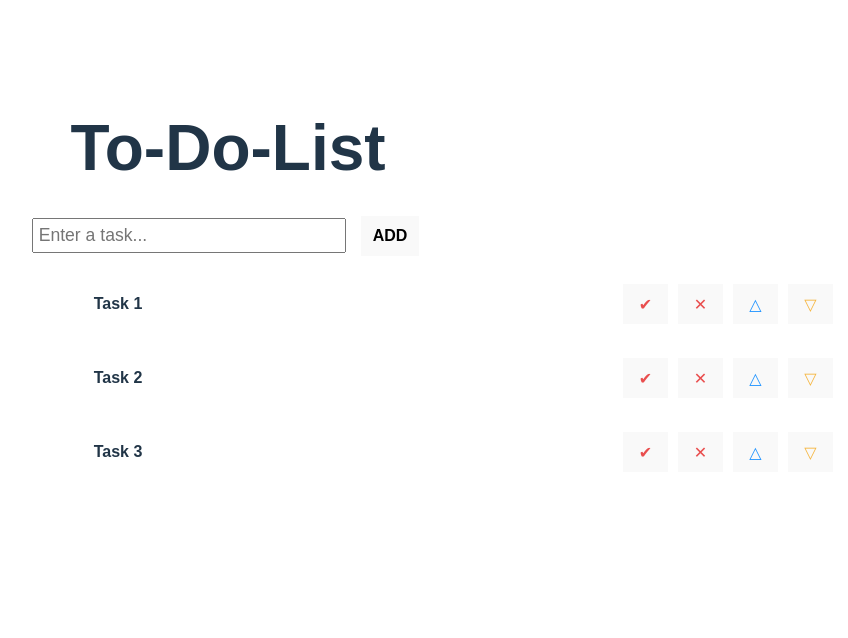
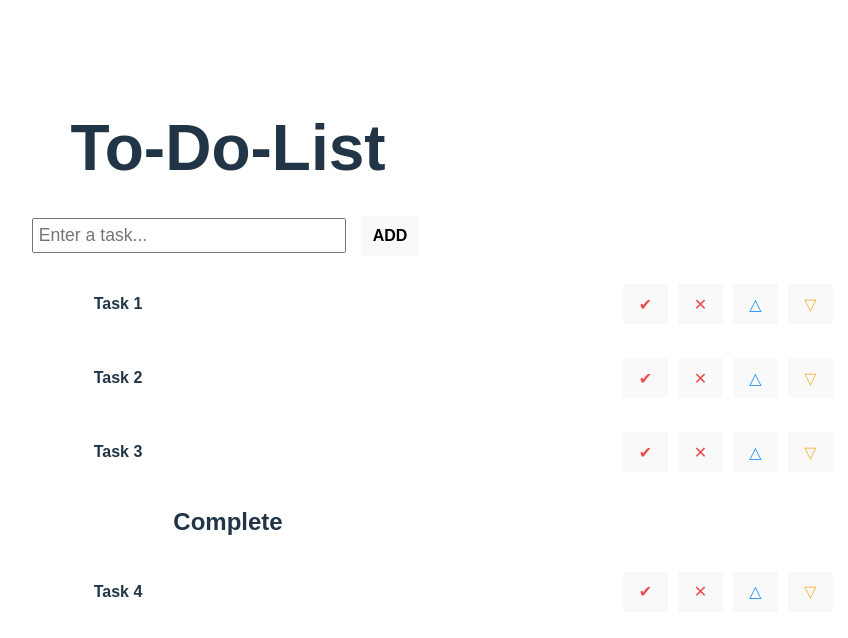
Before and after one commit to ReeveWorks/react-todolist1, a React (Vite) app: page / in a window 1280 px wide. Shown: the top 638 px of the page, without its empty margins (412-1260 px from the left). Built offline with nearby package versions, Linux system fonts and the light colour scheme.

Commit message:
Added Completed List
Added the completed list at the bottom.

```diff
--- a/src/components/todolist.jsx
+++ b/src/components/todolist.jsx
@@ -5,6 +5,8 @@ function TodoList() {
 
     const [tasks, setTasks] = useState(["Task 1", "Task 2", "Task 3"]);
     const [newtask, setNewTask] = useState('');
+
+    const [completed, setComplete] = useState(["Task 4"]);
 
     function InputChange(event) {
         setNewTask(event.target.value);
@@ -81,6 +83,36 @@ function TodoList() {
                         </li>
                     )}
                 </ol>
+
+
+                <h2>Complete</h2>
+                <ol>
+                    {completed.map((completed, index) =>
+                        <li key={index}>
+                            <span className='text'>{completed}</span>
+                            <button
+                                className='btn-delete'
+                                onClick={() => DeleteTask(index)}>
+                                ✔
+                            </button>
+                            <button
+                                className='btn-delete'
+                                onClick={() => DeleteTask(index)}>
+                                ✕
+                            </button>
+                            <button
+                                className='btn-mv-up'
+                                onClick={() => MoveTaskUp(index)}>
+                                △
+                            </button>
+                            <button
+                                className='btn-mv-down'
+                                onClick={() => MoveTaskDown(index)}>
+                                ▽
+                            </button>
+                        </li>
+                    )}
+                </ol>
             </div>
     );
 }
```
